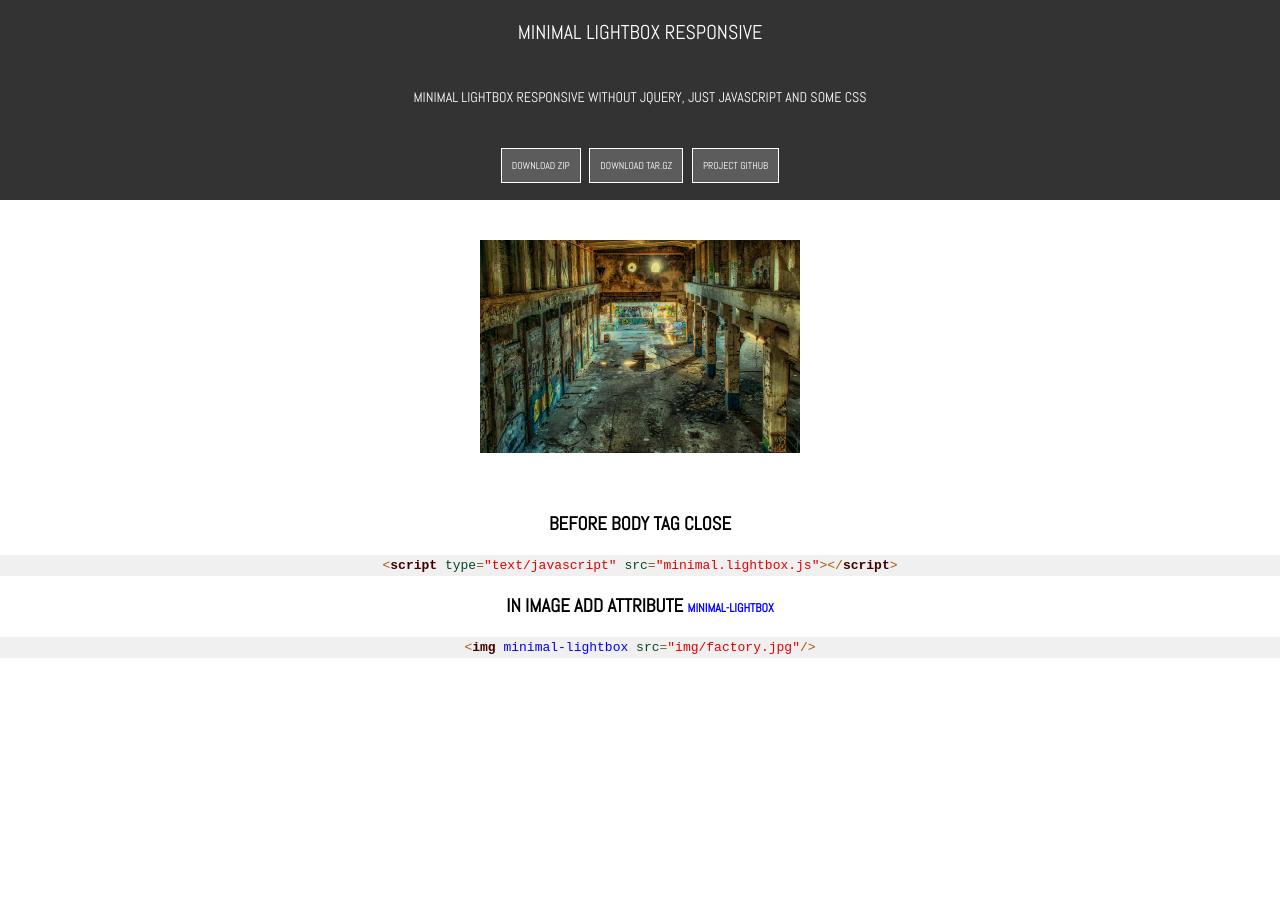
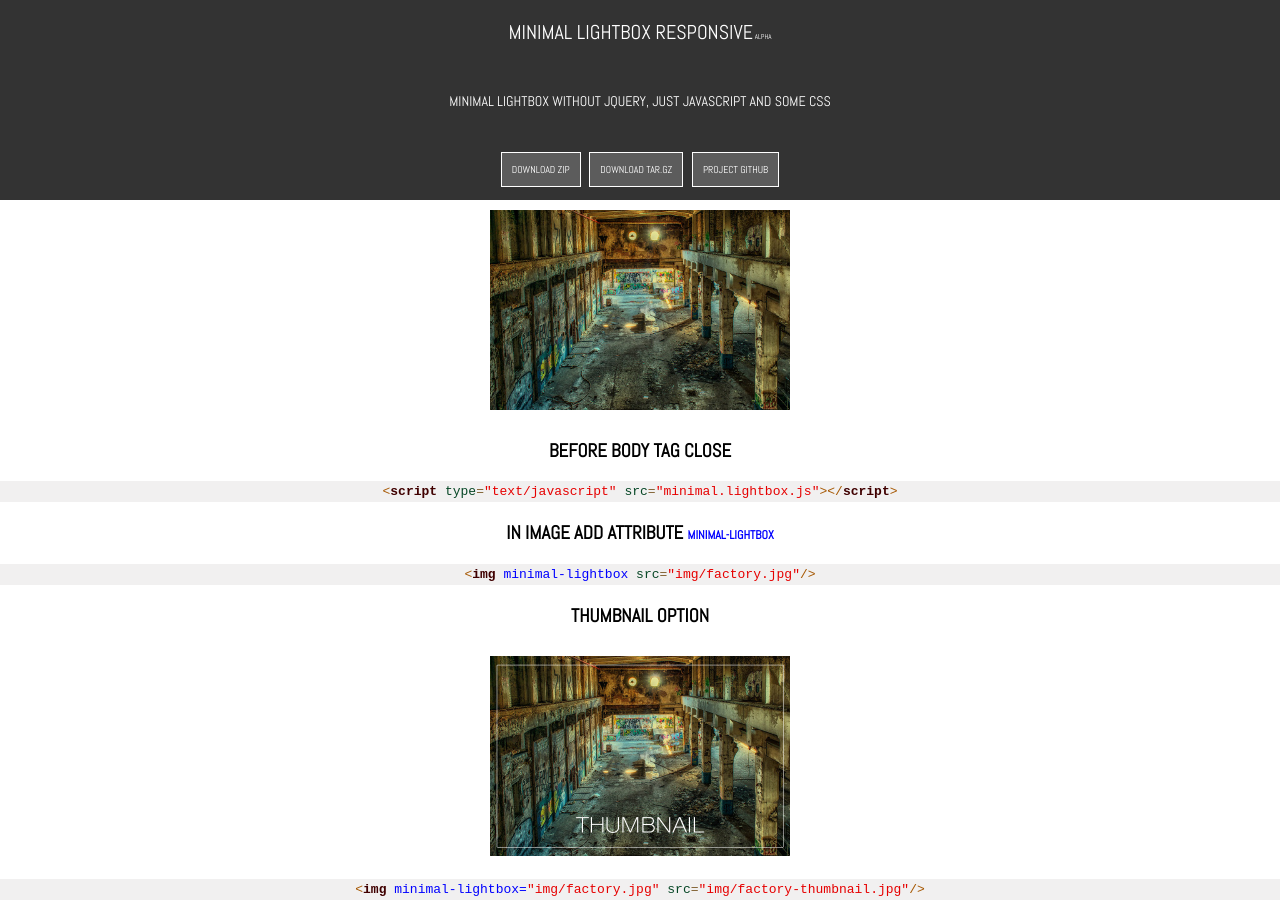
Before and after one commit to angeloperpa/minimal-lightbox, a plain HTML site: page index.html in a window 1280 px wide. Before the commit the page ends 800 px from the top, so only its background shows below. Drawn offline with Linux system fonts and the light colour scheme.

Commit message:
Thumbnail Example

```diff
--- a/index.html
+++ b/index.html
@@ -1,6 +1,7 @@
 <html>
 	<head>
-		<title>Minimal Lightbox</title>
+		<title>Minimal Lightbox - Alpha</title>
+		<meta name="viewport" content="width=device-width, initial-scale=1.0, minimum-scale=1.0, user-scalable=no"/>
 	</head>
 	<style>
 		@import 'https://fonts.googleapis.com/css?family=Abel';
@@ -29,11 +30,12 @@
 		#image {
 			width: 100%;
 			text-align: center;
+
 		}
 		#image img {
 			height: auto;
-			width: 320px;
-			margin: 40px 0px;
+			width: 300px;
+			margin: 10px 0px;
 		}
 		#usage {
 			width: 100%;
@@ -80,8 +82,8 @@
 	</style>
 	<body>
 		<section id="header">
-			Minimal Lightbox Responsive<br>
-			<span>Minimal Lightbox Responsive without jQuery, just JavaScript and some CSS</span><br>
+			Minimal Lightbox Responsive<font style="font-size: 7px"> alpha</font><br>
+			<span>Minimal Lightbox without jQuery, just JavaScript and some CSS</span><br>
 			<a href="https://github.com/angeloperpa/minimal-lightbox/archive/master.zip"><div class="download">Download zip</div></a>
 			<a href="https://github.com/angeloperpa/minimal-lightbox/archive/master.tar.gz"><div class="download">Download tar.gz</div></a>
 			<a href="https://github.com/angeloperpa/minimal-lightbox"><div class="download">Project Github</div></a>
@@ -95,7 +97,12 @@
 			<pre style='color:#000000;background:#f1f0f0;'><span style='color:#a65700; '>&lt;</span><span style='color:#400000; font-weight:bold; '>script</span><span style='color:#074726; '> </span><span style='color:#074726; '>type</span><span style='color:#806030; '>=</span><span style='color:#e60000; '>"text/javascript"</span><span style='color:#074726; '> </span><span style='color:#074726; '>src</span><span style='color:#806030; '>=</span><span style='color:#e60000; '>"minimal.lightbox.js"</span><span style='color:#a65700; '>></span><span style='color:#a65700; '>&lt;/</span><span style='color:#400000; font-weight:bold; '>script</span><span style='color:#a65700; '>></span></pre>
 			<h3>In image add attribute <span>minimal-lightbox</span></h3>
 			<pre style='color:#000000;background:#f1f0f0;'><span style='color:#a65700; '>&lt;</span><span style='color:#400000; font-weight:bold; '>img</span><span style='color: blue; '> minimal-lightbox </span><span style='color:#074726; '>src</span><span style='color:#806030; '>=</span><span style='color:#e60000; '>"img/factory.jpg"</span><span style='color:#a65700; '>/></span></pre>
+			<h3>Thumbnail option</h3>
+			<section id="image">
+				<img minimal-lightbox="img/factory.jpg" src="img/factory-thumbnail.jpg"/>
+			</section>
+			<pre style='color:#000000;background:#f1f0f0;'><span style='color:#a65700; '>&lt;</span><span style='color:#400000; font-weight:bold; '>img</span><span style='color: blue; '> minimal-lightbox=<span style='color:#e60000; '>"img/factory.jpg" </span></span><span style='color:#074726; '>src</span><span style='color:#806030; '>=</span><span style='color:#e60000; '>"img/factory-thumbnail.jpg"</span><span style='color:#a65700; '>/></span></pre>
 		</section>
-		<script type="text/javascript" src="minimal.lightbox.js"></script>
+		<script src="minimal.lightbox.js" type="text/javascript"></script>
 	</body>
 </html>
```
Also changed, not shown: img/factory-thumbnail.jpg (added).
